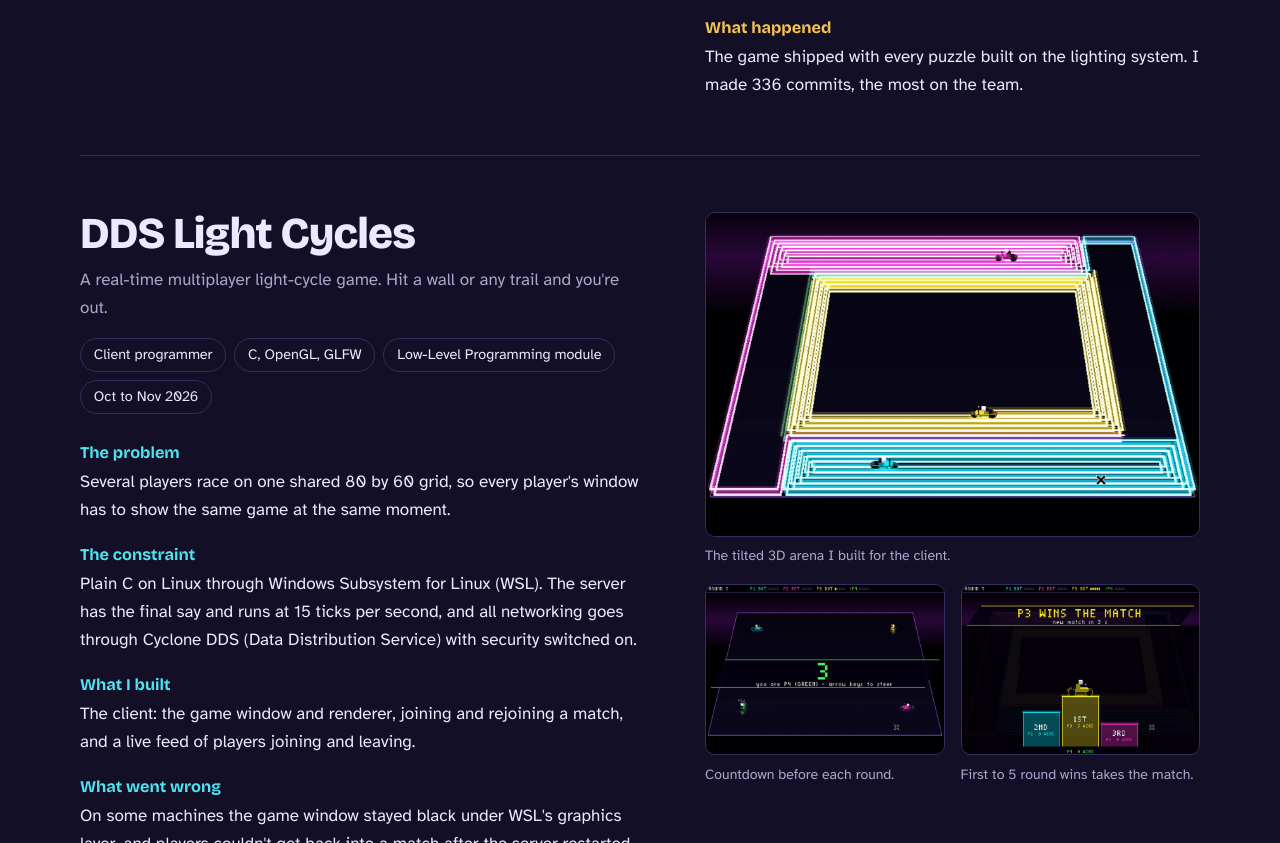
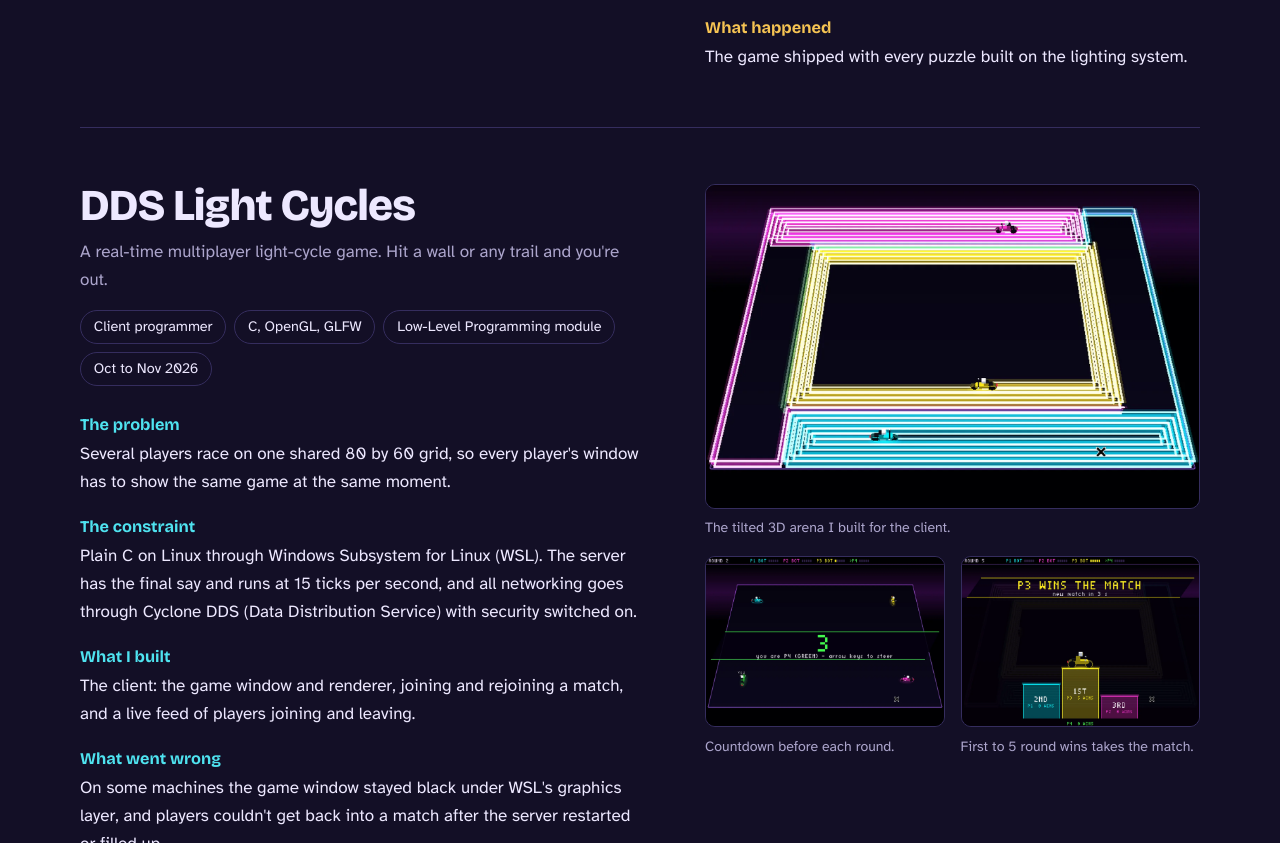
Before and after one commit to duhbee/duhbee.github.io, a plain HTML site: page index.html in a window 1280 px wide. Shown: the part 1951-2794 px from the top of the page. Drawn offline with nearby package versions, Linux system fonts and the light colour scheme.

Commit message:
Add files via upload

```diff
--- a/index.html
+++ b/index.html
@@ -175,7 +175,7 @@ footer{padding:2.5rem 0 3rem;color:var(--muted);font-size:.9rem;border-top:1px s
           <dt>What I changed</dt>
           <dd>I reworked how the shadow collides with sloped shadows until it stayed grounded, and gave designers a shape editor so they could adjust each object's shadow by hand.</dd>
           <dt>What happened</dt>
-          <dd>The game shipped with every puzzle built on the lighting system. I made 336 commits, the most on the team.</dd>
+          <dd>The game shipped with every puzzle built on the lighting system.</dd>
         </dl>
       </div>
     </article>
```
